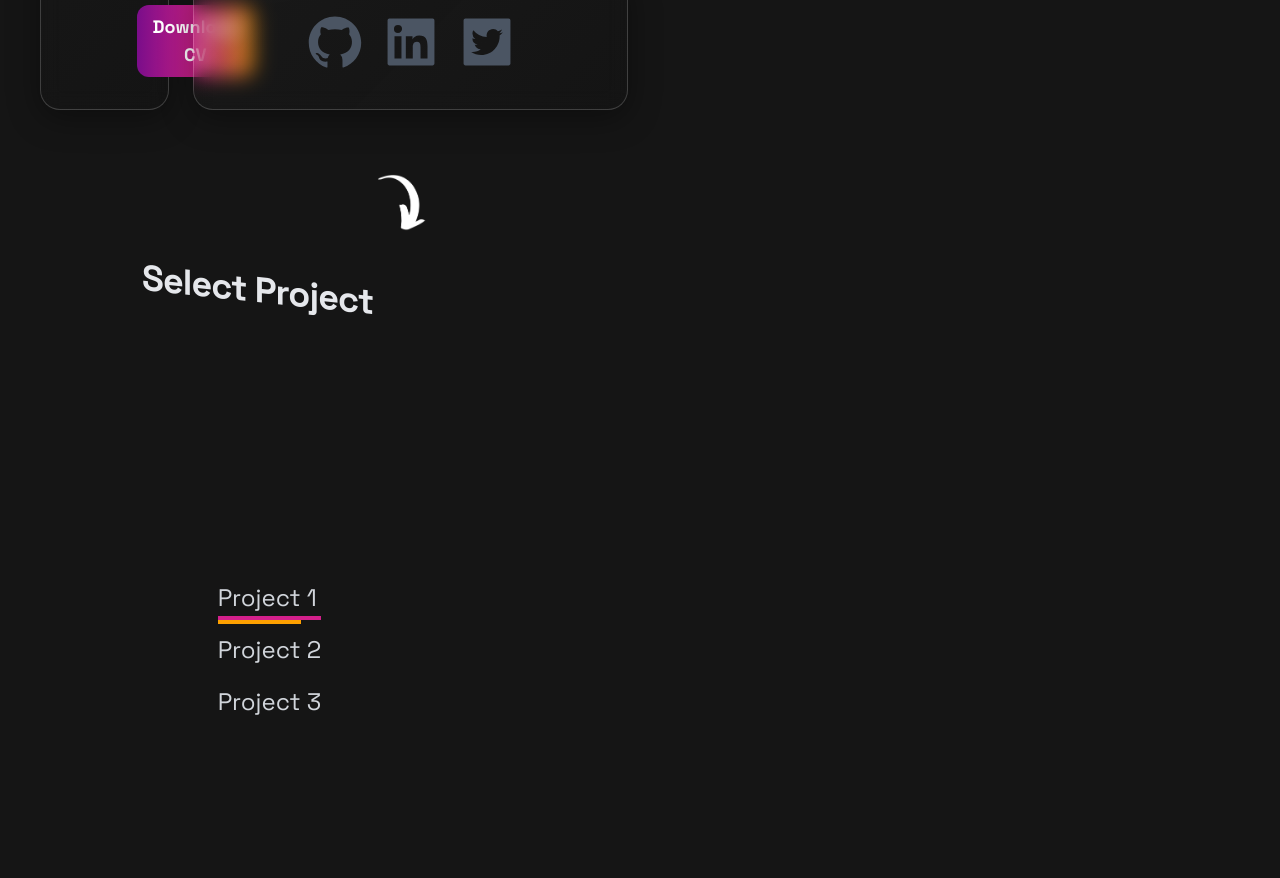
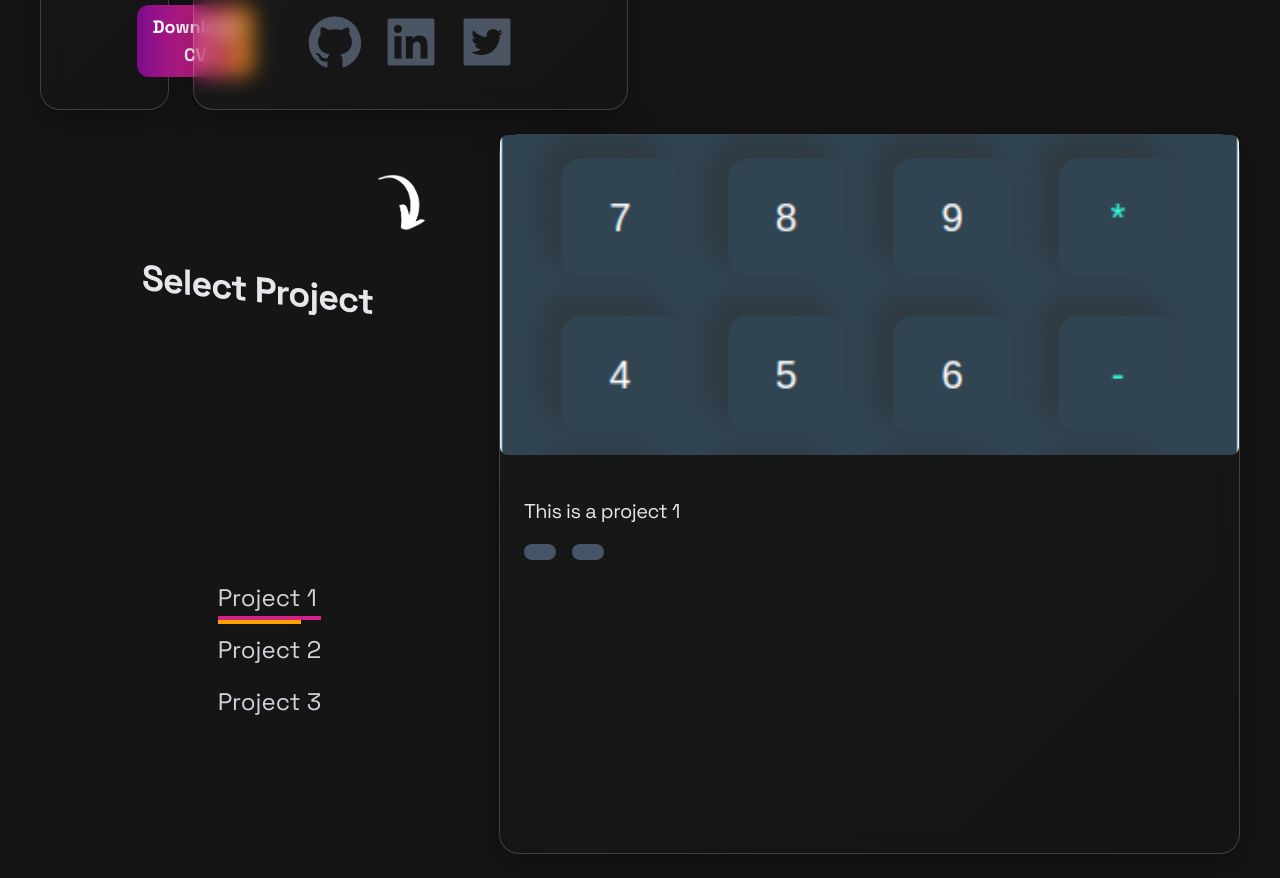
Before and after one commit to njange/portfolio, a React (Vite) app: page / in a window 1280 px wide. Shown: the part 480-1358 px from the top of the page. Built offline with nearby package versions, Linux system fonts and the light colour scheme.

Commit message:
portfolio done

```diff
--- a/src/components/Portfolio.jsx
+++ b/src/components/Portfolio.jsx
@@ -59,6 +59,23 @@ const Portfolio = () => {
             </ul>
 
         </div>
+        <div className='z-10 glass w-full col-span-5'>
+            <div className='w-full h-80'>
+                <img src={projects[currentProject].img} alt={projects[currentProject].title}
+                    className='w-full h-full object-cover rounded-lg mb-4' />
+            </div>
+            <div className='p-6'>
+                <p className='text-gray-200 my-4'>{projects[currentProject].description}</p>
+                <div className='flex space-x-4'>
+                    <a href={projects[currentProject].link.site}
+                        className='px-4 py-2 bg-slate-600 text-gray-200 rounded-lg hover:bg-slate transition duration-300'></a>
+                    <a href={projects[currentProject].link.github}
+                        className='px-4 py-2 bg-slate-600 text-gray-200 rounded-lg hover:bg-slate-700 transition duration-300'></a>
+                </div>
+
+            </div>
+
+        </div>
 
     </div>
   )
```
